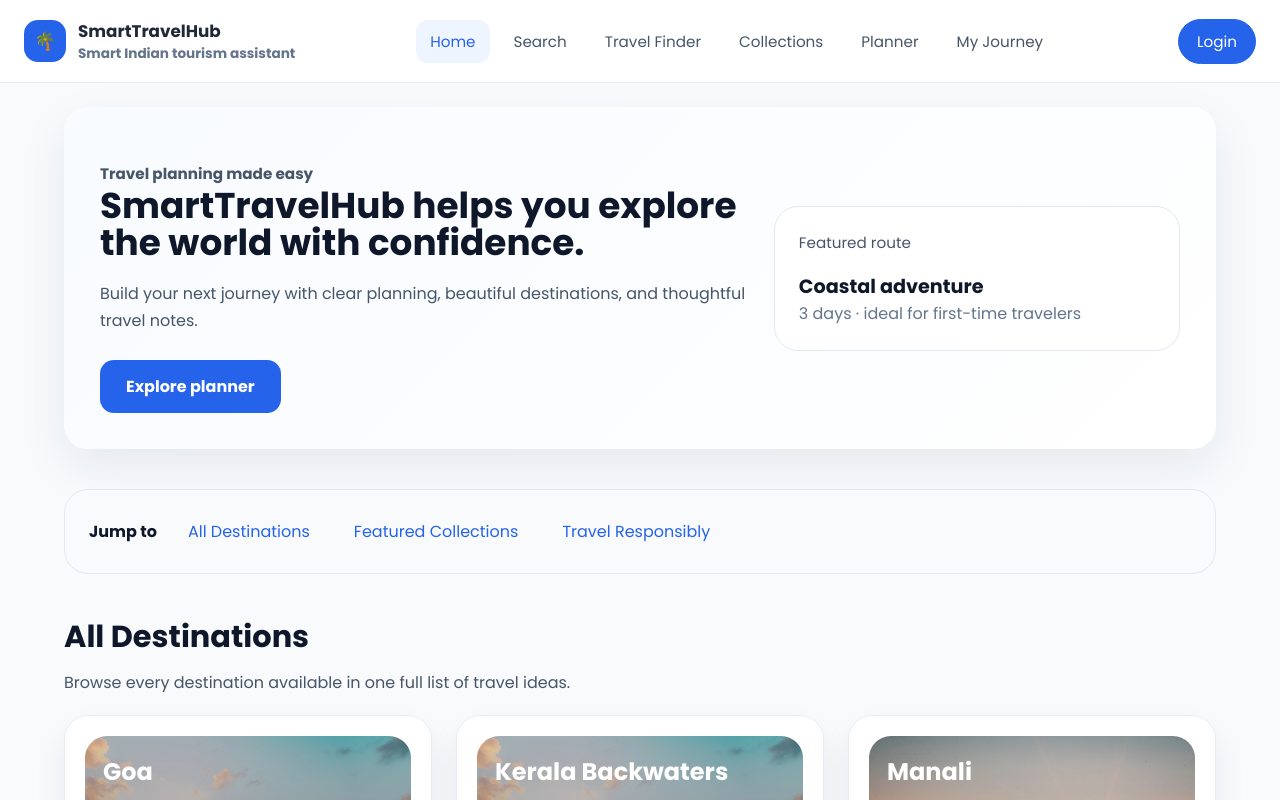
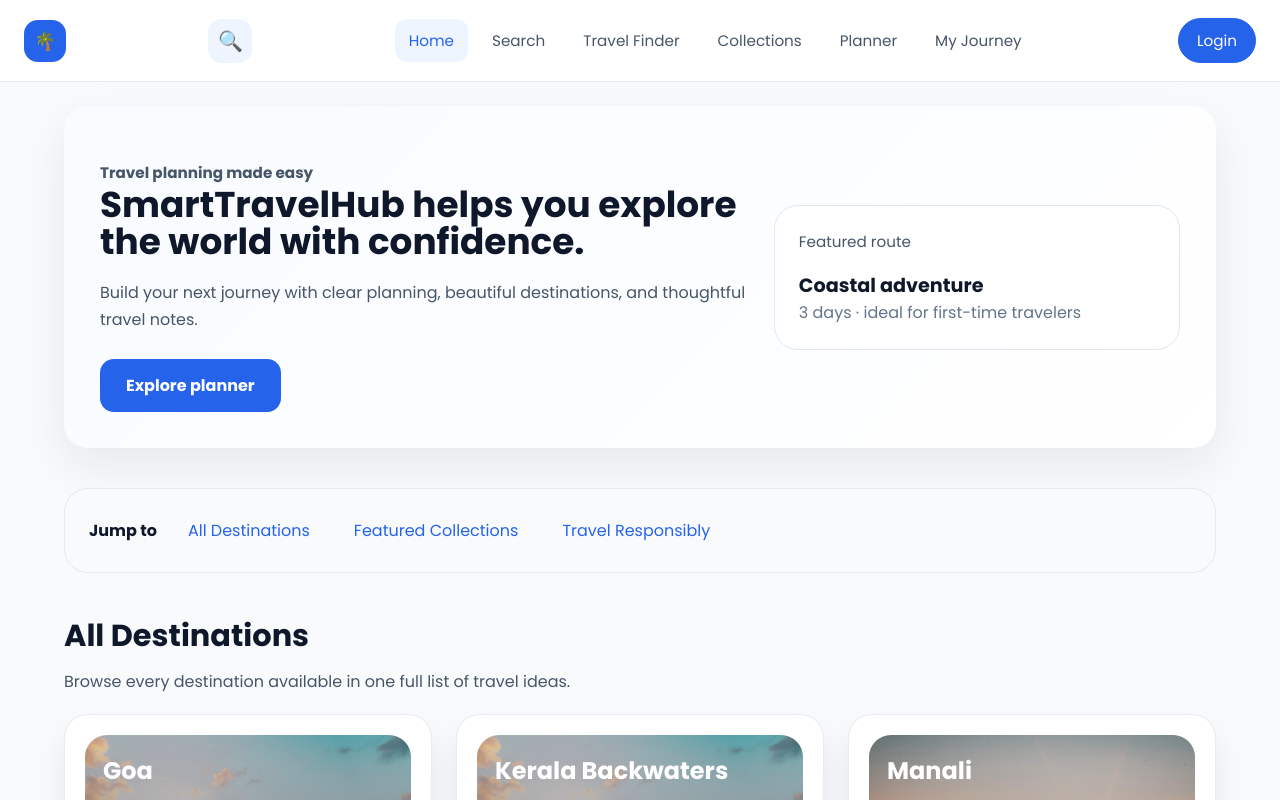
Before and after one commit to shivaprasadreddy277-dotcom/smartTravelHub, a React (Vite) app: page / in a window 1280 px wide. Shown: the top 800 px of the page. Built offline with nearby package versions, Linux system fonts and the light colour scheme.

Commit message:
Fix temple images and remove navbar heading text

```diff
--- a/src/components/Navbar/index.css
+++ b/src/components/Navbar/index.css
@@ -31,15 +31,24 @@
   font-size: 1.1rem;
 }
 
-.navbar-logo {
-  display: block;
-  font-size: 1.05rem;
+
+
+.navbar-search-icon {
+  display: inline-flex;
+  align-items: center;
+  justify-content: center;
+  width: 44px;
+  height: 44px;
+  border-radius: 14px;
+  background: #eff5ff;
+  color: #2563eb;
+  font-size: 1.25rem;
+  cursor: pointer;
+  transition: background 0.2s ease;
 }
 
-.navbar-tagline {
-  display: block;
-  font-size: 0.85rem;
-  color: #64748b;
+.navbar-search-icon:hover {
+  background: #dbeafe;
 }
 
 .navbar-links {
--- a/src/components/Navbar/index.jsx
+++ b/src/components/Navbar/index.jsx
@@ -14,10 +14,10 @@ function Navbar({ activePage, onNavigate, user, onLogout }) {
     <header className="navbar">
       <div className="navbar-brand">
         <div className="brand-icon">🌴</div>
-        <div>
-          <span className="navbar-logo">SmartTravelHub</span>
-          <span className="navbar-tagline">Smart Indian tourism assistant</span>
-        </div>
+      </div>
+
+      <div className="navbar-search-icon" onClick={() => onNavigate('search')}>
+        <span role="img" aria-label="search">🔍</span>
       </div>
 
       <nav className="navbar-links">
--- a/src/data/destinations.js
+++ b/src/data/destinations.js
@@ -348,7 +348,7 @@ export const destinations = [
   {
     id: 'hampi',
     name: 'Hampi',
-    image: 'https://images.unsplash.com/photo-1470770841072-f978cf4d019e?auto=format&fit=crop&w=800&q=80',
+    image: 'https://images.pexels.com/photos/3889843/pexels-photo-3889843.jpeg',
     gallery: [
       'https://images.unsplash.com/photo-1500534623283-312aade485b7?auto=format&fit=crop&w=800&q=80',
       'https://images.unsplash.com/photo-1483683804023-6ccdb62f86ef?auto=format&fit=crop&w=800&q=80',
@@ -406,7 +406,7 @@ export const destinations = [
   {
     id: 'tirupati',
     name: 'Tirupati',
-    image: 'https://images.unsplash.com/photo-1526772662000-3f88f10405ff?auto=format&fit=crop&w=800&q=80',
+    image: 'https://images.pexels.com/photos/3581364/pexels-photo-3581364.jpeg',
     gallery: [
       'https://images.unsplash.com/photo-1500534623283-312aade485b7?auto=format&fit=crop&w=800&q=80',
       'https://images.unsplash.com/photo-1483683804023-6ccdb62f86ef?auto=format&fit=crop&w=800&q=80',
@@ -435,7 +435,7 @@ export const destinations = [
   {
     id: 'varanasi',
     name: 'Varanasi',
-    image: 'https://images.unsplash.com/photo-1494526585095-c41746248156?auto=format&fit=crop&w=800&q=80',
+    image: 'https://images.pexels.com/photos/2413613/pexels-photo-2413613.jpeg',
     gallery: [
       'https://images.unsplash.com/photo-1500534623283-312aade485b7?auto=format&fit=crop&w=800&q=80',
       'https://images.unsplash.com/photo-1483683804023-6ccdb62f86ef?auto=format&fit=crop&w=800&q=80',
@@ -464,7 +464,7 @@ export const destinations = [
   {
     id: 'rameshwaram',
     name: 'Rameshwaram',
-    image: 'https://images.unsplash.com/photo-1499346030926-9a72daac6c63?auto=format&fit=crop&w=800&q=80',
+    image: 'https://images.pexels.com/photos/784879/pexels-photo-784879.jpeg',
     gallery: [
       'https://images.unsplash.com/photo-1500534623283-312aade485b7?auto=format&fit=crop&w=800&q=80',
       'https://images.unsplash.com/photo-1483683804023-6ccdb62f86ef?auto=format&fit=crop&w=800&q=80',
```
